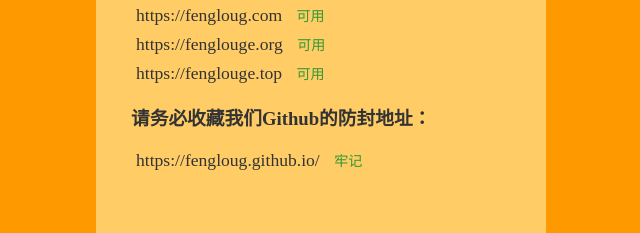
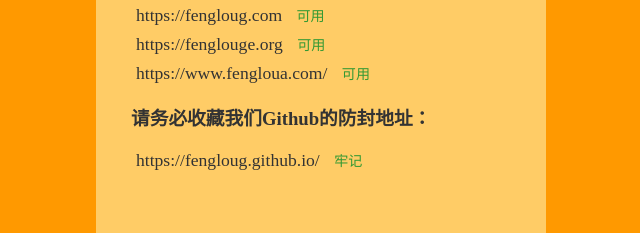
Before and after one commit to fengloug/fengloug.github.io, a plain HTML site: page index.html in a window 1280 px wide. Shown: the part 255-488 px from the top of the page, 319-959 px from the left. Drawn offline with Linux system fonts and the light colour scheme.

Commit message:
Update index.html

```diff
--- a/index.html
+++ b/index.html
@@ -5,8 +5,8 @@
     <meta name="viewport" content="width=device-width, initial-scale=1.0, minimum-scale=1.0, maximum-scale=1.0,user-scalable=no">
     <title>FLG论坛最新域名网址-交流,分享必备论坛</title>
     <meta name="keywords" content="论坛">
-    <meta name="description" content="寻欢楼论坛，自由开放，信息共享，这里有全国各地体验感受的详细信息介绍">
-    <meta name="author" content="寻欢楼">
+    <meta name="description" content="FLG论坛，自由开放，信息共享，这里有全国各地体验感受的详细信息介绍">
+    <meta name="author" content="FLG">
     <link rel="icon" href="/favicon.ico">
     <style>
         html, body { background: #ff9900; font-family: 'Ubuntu'; }
@@ -57,8 +57,8 @@
                         <small><time>可用</time></small>
                     </li>
 					<li>
-                        <a href="https://fenglouge.top/">
-                            https://fenglouge.top </a>
+                        <a href="https://www.fengloua.com/">
+                            https://www.fengloua.com/ </a>
                         <small><time>可用</time></small>
                     </li>
                 </ul>
```
